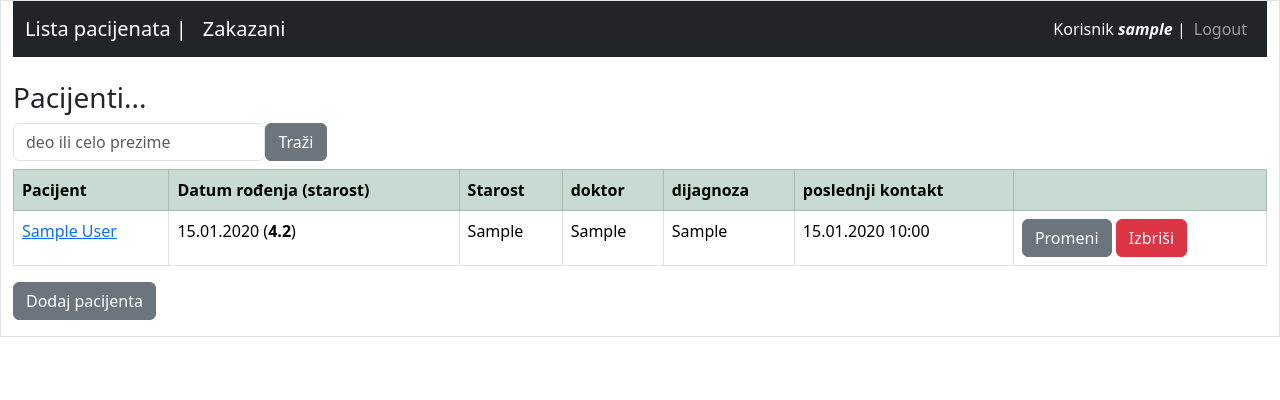
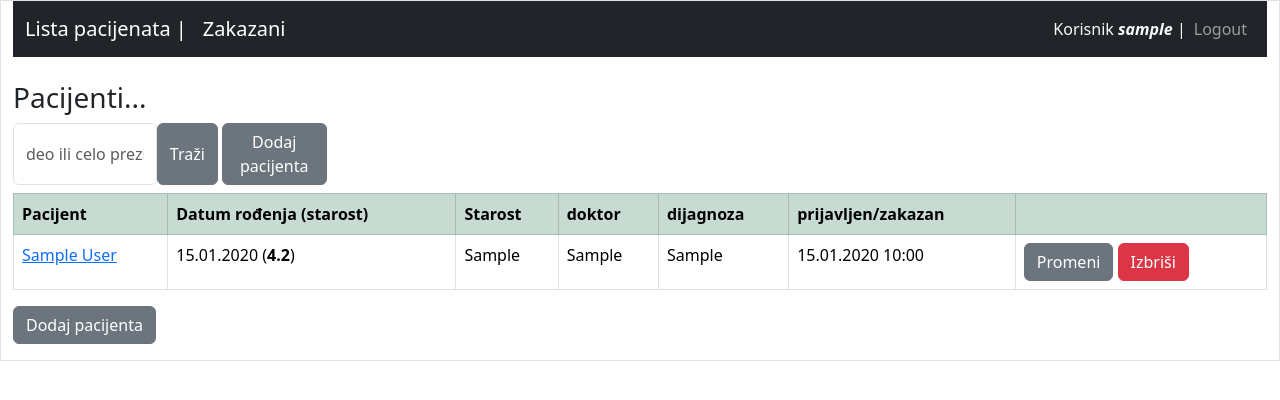
Before and after one commit to mitke/patientCom, a Django app: page / in a window 1280 px wide. Shown: the top 400 px of the page. Run offline with Django 4.2, Linux system fonts and the light colour scheme; a user stored in the database is signed in; tables that the repository leaves empty hold one stand-in row (values such as "Sample post").

Commit message:
dodao dugne 'dodaj pacijenta'na vrh

```diff
--- a/kontakti/templates/kontakti/index.html
+++ b/kontakti/templates/kontakti/index.html
@@ -5,12 +5,16 @@
 {% block content %}
 
 <br>
+
 <h3>Pacijenti...</h3>
+
 <form action="{% url 'search' %} " class="col-md-3 pb-2 d-flex" role="search" method="post">
   {% csrf_token %}
   <input class="form-control me-6" type="text" name="search_term" placeholder="deo ili celo prezime">
-  <button class="btn btn-secondary" type="submit">Traži</button>
+  <button class="btn btn-secondary" type="submit">Traži</button>&NonBreakingSpace;
+  <a class="btn btn-secondary col-md-4" href="{% url 'add_patient'%}">Dodaj pacijenta</a>
 </form>
+</span>
 
 <table class="table table-striped table-bordered table-responsive-sm">
   <tr class="table-success">
@@ -19,7 +23,7 @@
     <th>Starost</th>
     <th>doktor</th>
     <th>dijagnoza</th>
-    <th>poslednji kontakt</th>
+    <th>prijavljen/zakazan</th>
     <th>&NonBreakingSpace;</th>
   </tr>
 
```
